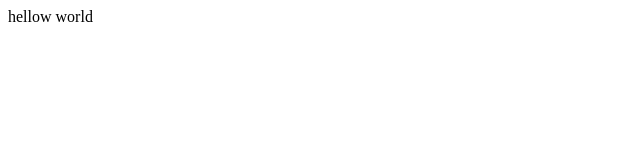
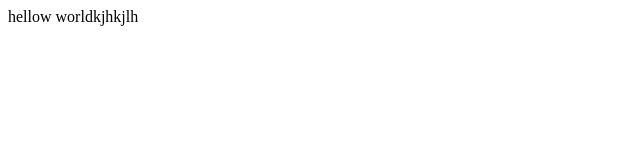
Before and after one commit to davidshatanpardo/vexillograph, a plain HTML site: page hello.html in a window 1280 px wide. Shown: the full height of the page, 0-640 px from the left. Drawn offline with Linux system fonts and the light colour scheme.

Commit message:
lj;lkjj;

```diff
--- a/hello.html
+++ b/hello.html
@@ -4,7 +4,7 @@
 	<title>Hello World!</title>
 </head>
 <body>
-	hellow world
+	hellow worldkjhkjlh
 
 </body>
 
```
